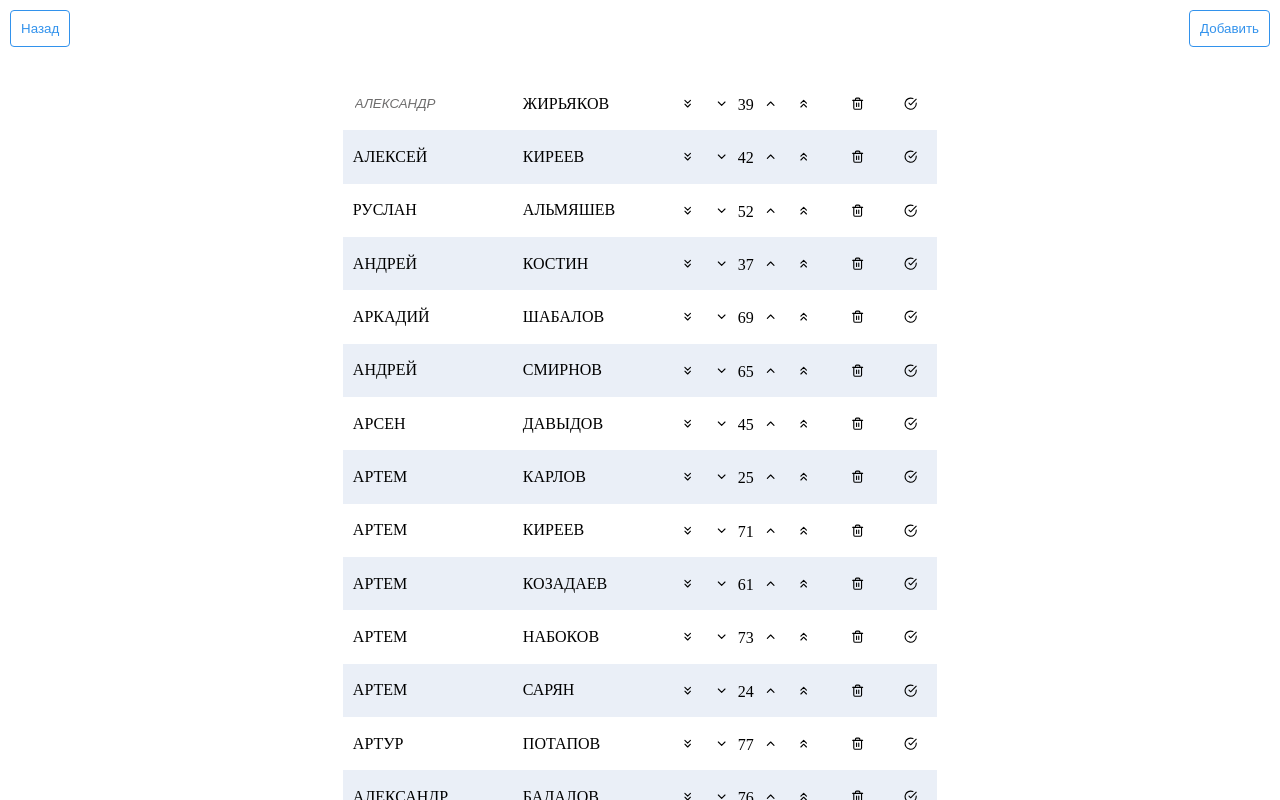
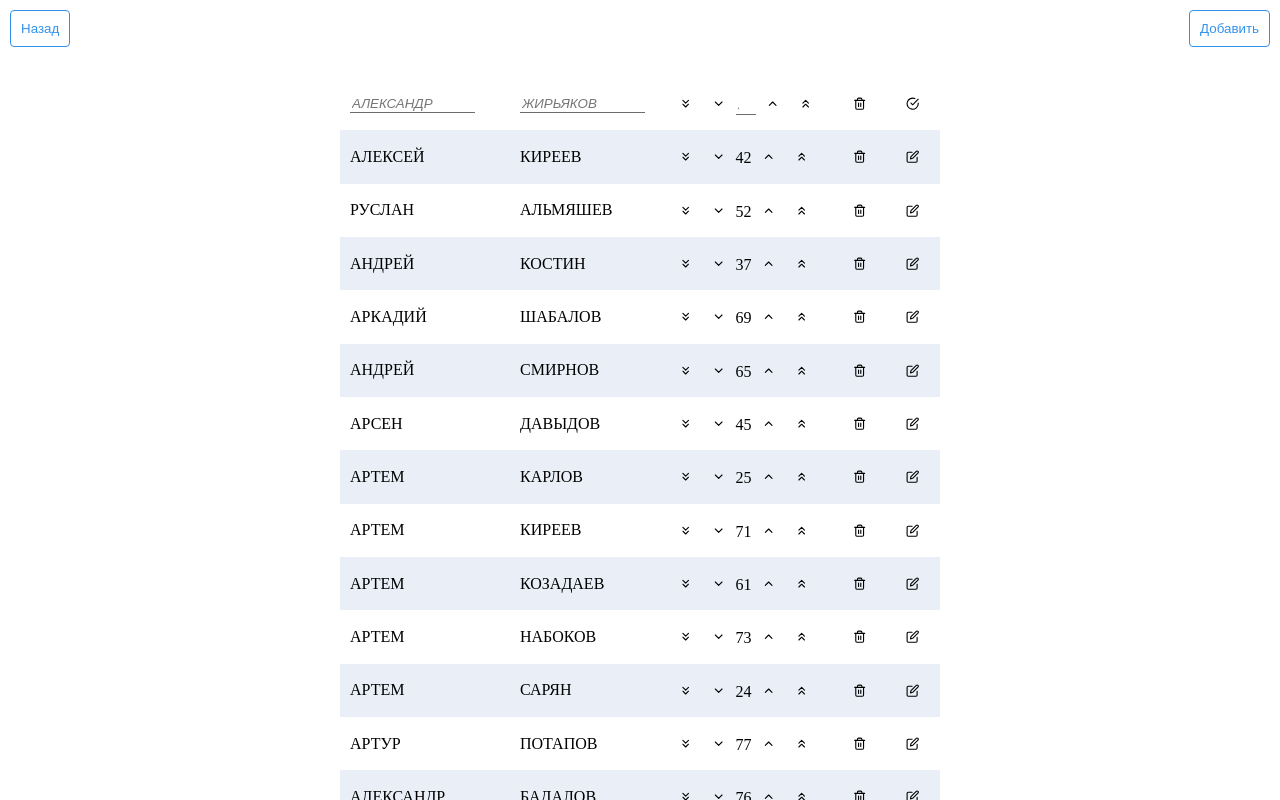
Before and after one commit to hypnot1z/split-teams-v2, a React (Create React App) app: page /table in a window 1280 px wide. Both pictures are taken after a click on the button 910 px from the left and 103 px from the top of the page. Shown: the top 800 px of the page. Built offline with nearby package versions, Linux system fonts and the light colour scheme.

Commit message:
add UI component Buttonrank

```diff
--- a/src/views/EditTable/index.tsx
+++ b/src/views/EditTable/index.tsx
@@ -10,8 +10,6 @@ import { FiTrash2, FiEdit, FiChevronDown, FiChevronUp, FiChevronsDown, FiChevron
 const EditTable = () => {
   const [editedData, setEditedData] = useState<Player[]>(data);
   const [editPlayerId, setEditPlayerId] = useState<string | null>(null)
-
-  const inputRef = useRef<HTMLInputElement>(null)
 
   const handleNameChange = (id: string, value: string) => {
     setEditedData((prevData: Player[]) =>
@@ -48,10 +46,7 @@ const EditTable = () => {
       setEditPlayerId(null)
     } else {
       setEditPlayerId(id)
-      // inputRef.current.focus();
-
     }
-    // console.log(inputRef.current[id])
   }
 
   const isNameValid = (value: string) => /^[А-Яа-я]{1,30}$/.test(value);
@@ -70,15 +65,19 @@ const EditTable = () => {
         {editedData.map((player: Player) => (
           <tr key={player.id}>
             <td className={cn.name}>
-              {player.id === editPlayerId ? <input className={cn.inputName} type='text' value={player.name} ref={inputRef}></input> : player.name}
+              {player.id === editPlayerId ? <input className={cn.inputName} type='text' placeholder={player.name}></input> : player.name}
             </td>
             <td>
-              {player.lastName}
+              {player.id === editPlayerId ? <input className={cn.inputName} type='text' placeholder={player.lastName}></input> : player.lastName}
             </td>
             <td>
               <button className={`${cn.btnTable} ${cn.btnRed}`} onClick={() => handleRankChange(player.id, -2)}><FiChevronsDown/></button>
               <button className={`${cn.btnTable} ${cn.btnRed}`} onClick={() => handleRankChange(player.id, -1)}><FiChevronDown/></button>
-              {player.rank}
+
+              {player.id === editPlayerId ? <input className={cn.inputRank} type='number' placeholder={player.rank.toString()}></input> :
+              player.rank
+            }
+
               <button className={`${cn.btnTable} ${cn.btnGreen}`} onClick={() => handleRankChange(player.id, 1)}><FiChevronUp/></button>
               <button className={`${cn.btnTable} ${cn.btnGreen}`} onClick={() => handleRankChange(player.id, 2)}><FiChevronsUp/></button>
               </td>
@@ -86,7 +85,7 @@ const EditTable = () => {
               <button className={`${cn.btnTable} ${cn.btnRed}`} onClick={() => handleDeletePlayer(player.id)}><FiTrash2/></button>
               </td>
               <td>
-              <button className={`${cn.btnTable} ${cn.btnBlue}`} onClick={() => handleToggleEdit(player.id)}>{!editPlayerId ? <FiEdit/> : <FiCheckCircle/>}</button>
+              <button className={`${cn.btnTable} ${cn.btnBlue}`} onClick={() => handleToggleEdit(player.id)}>{player.id !== editPlayerId ? <FiEdit/> : <FiCheckCircle/>}</button>
               </td>
           </tr>
         ))}
--- a/src/views/EditTable/style.module.scss
+++ b/src/views/EditTable/style.module.scss
@@ -1,6 +1,6 @@
 .playersTable {
   align-self: center;
-  width: fit-content;
+  min-width: 600px;
   border-collapse: collapse;
   display: table;
 
@@ -17,11 +17,26 @@
 
   .name {
     width: 150px;
+  }
 
   .inputName {
-      width: 150px;
+    max-width: 125px;
     margin: 0;
     border: none;
+    border-bottom: 1px solid;
+    color: rgb(109, 108, 108);
+    font-style: italic;
+    background-color: transparent;
+
+    &:focus {
+      outline: none;
+    }
+  }
+  .inputRank {
+    max-width: 20px;
+    margin: 0;
+    border: none;
+    border-bottom: 1px solid;
     color: rgb(109, 108, 108);
     font-style: italic;
     background-color: transparent;
@@ -31,7 +46,7 @@
     }
   }
 }
-}
+
 
 .inputTable {
   // border: none;
```
Also changed, not shown: src/components/UI/RankButtons/index.tsx (added, +15 -0 lines), src/components/UI/RankButtons/style.module.scss (added, +23 -0 lines). Lines whose indentation alone changed are shown as unchanged.
